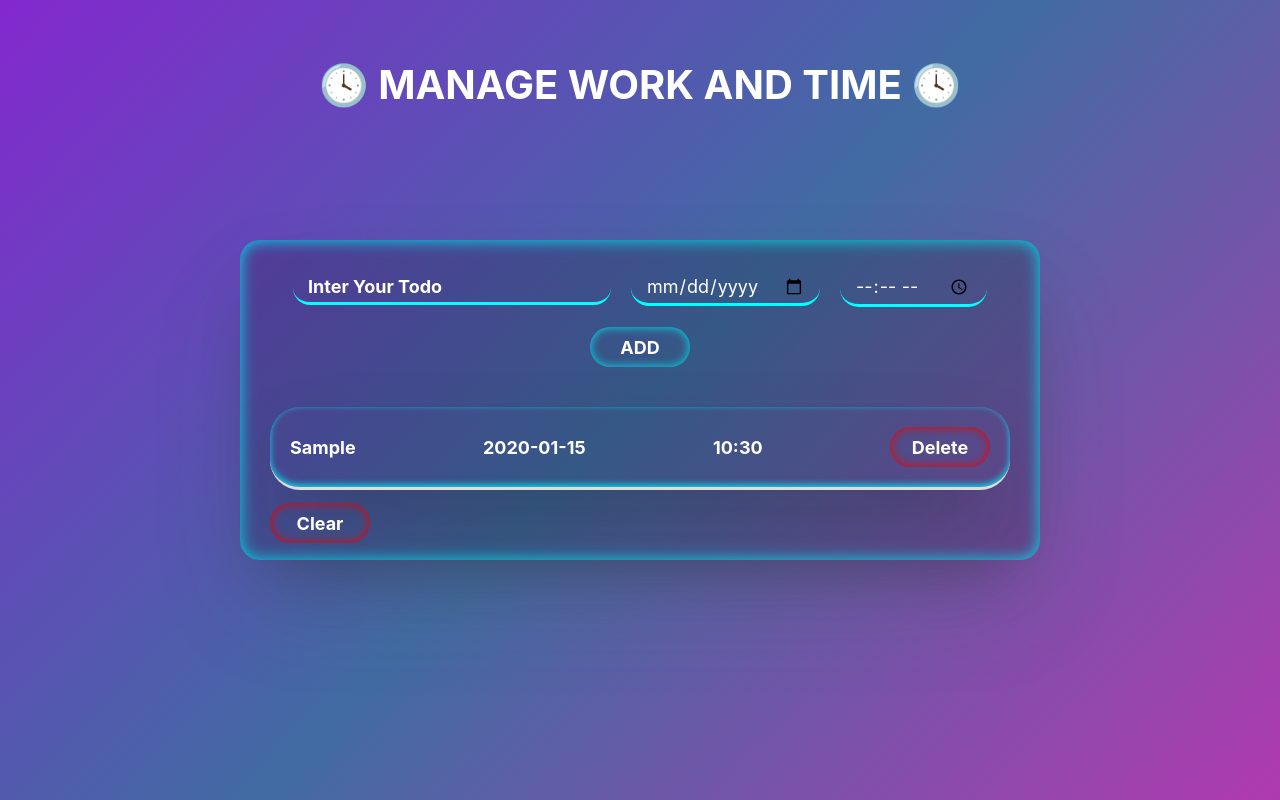
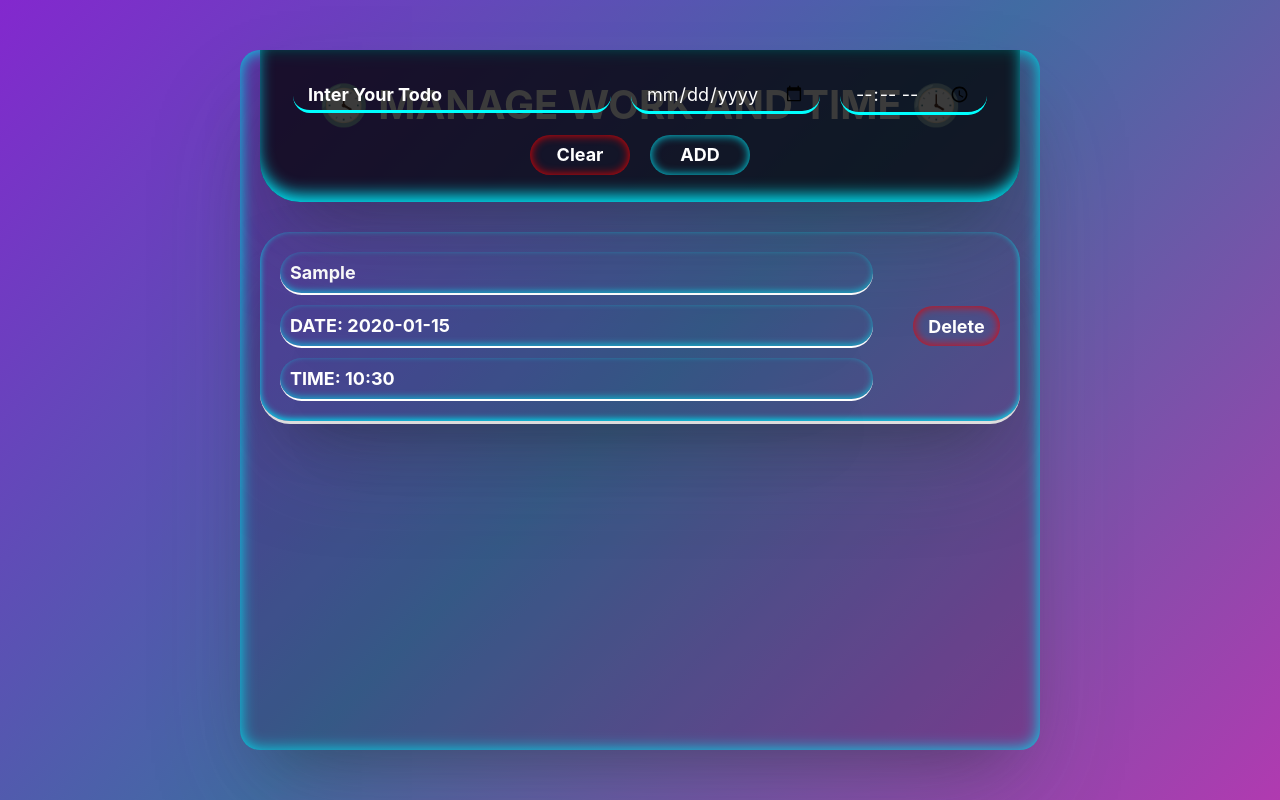
Before and after one commit to mohitanand744/TODO-App-Using-React, a React (Vite) app: page / in a window 1280 px wide. Both pictures are taken after typing "Sample", "2020-01-15", "10:30" into the empty fields and a click on the button "ADD". Built offline with nearby package versions, Linux system fonts and the light colour scheme.

Commit message:
UI Updated

```diff
--- a/src/App.jsx
+++ b/src/App.jsx
@@ -49,7 +49,9 @@ function App() {
           <Input type="text" value={newListData} fun={setNewListData} />
           <Input type="Date" value={newDateData} fun={setNewDateData} />
           <Input type="Time" value={newTimeData} fun={setNewTimeData} />
-
+          {listData.length > 0 && (
+            <Button txt="Clear" color="btn red bottom" fun={addData} />
+          )}
           <Button txt="ADD" color="btn" fun={addData} />
         </div>
 
@@ -57,9 +59,6 @@ function App() {
 
         <Items items={listData} fun={addData} />
 
-        {listData.length > 0 && (
-          <Button txt="Clear" color="btn red bottom" fun={addData} />
-        )}
         {listData.length === 0 && <center>Update Your TODO ✅</center>}
       </div>
     </>
--- a/src/components/Items.jsx
+++ b/src/components/Items.jsx
@@ -6,9 +6,11 @@ export default function Items({ items, fun }) {
       <div className="items-container">
         {items.map((item, index) => (
           <div key={index} className="item">
-            <p>{item.title}</p>
-            <p>{item.date}</p>
-            <p>{item.time}</p>
+            <div className="details">
+              <p>{item.title}</p>
+              <p>DATE: {item.date}</p>
+              <p>TIME: {item.time}</p>
+            </div>
             <Button txt="Delete" color="btn red" fun={fun} index={index} />
           </div>
         ))}
--- a/src/index.css
+++ b/src/index.css
@@ -24,6 +24,7 @@ body {
   max-width: 100%;
   top: 6rem;
   font-size: 4rem;
+  margin: 2rem;
 }
 #root {
   width: 100%;
@@ -36,9 +37,10 @@ body {
   position: relative;
   max-width: 80rem;
   width: 90%;
+  height: 70rem;
   margin: 2rem;
   background: #0000002e;
-  padding: 3rem;
+  padding: 0 2rem;
   overflow-x: hidden;
   overflow-y: scroll;
   border-radius: 2rem;
@@ -65,11 +67,21 @@ body {
 
 .inputContainer {
   width: 100%;
+  height: fit-content;
+  padding: 2.7rem;
+  position: sticky;
+  top: 0;
+  background: #000000b7;
   display: flex;
   justify-content: center;
   align-items: center;
   flex-wrap: wrap;
   gap: 2rem;
+  border-bottom-left-radius: 4rem;
+  border-bottom-right-radius: 4rem;
+  box-shadow: rgba(71, 71, 71, 0.25) 0px 50px 100px -20px,
+    rgba(0, 0, 0, 0.3) 0px 30px 60px -30px,
+    rgb(0, 224, 240) 0px -10px 16px -3px inset;
 }
 
 input {
@@ -112,11 +124,20 @@ input {
     rgb(0, 224, 240) 0px -2px 6px 0px inset;
 
   & p {
-    max-width: 200px;
+    border-bottom: 2px solid #ffff;
+    padding: 1rem;
+    border-radius: 4rem;
+    -webkit-border-radius: 4rem;
+    -moz-border-radius: 4rem;
+    -ms-border-radius: 4rem;
+    -o-border-radius: 4rem;
+    box-shadow: rgba(71, 71, 71, 0.25) 0px 50px 100px -20px,
+      rgba(0, 0, 0, 0.3) 0px 30px 60px -30px,
+      rgba(0, 224, 240, 0.644) 0px -2px 6px 0px inset;
   }
 }
 .items-container {
-  margin: 4rem 0;
+  margin: 3rem 0 8rem 0;
   grid-template-columns: repeat(4, 1fr);
 }
 .btn {
@@ -153,17 +174,20 @@ input {
     rgb(240, 0, 0) 0px 0px 10px 0px inset;
 }
 
-.bottom {
-  position: absolute;
-  bottom: 1.7rem;
-}
-
 center {
   font-size: 2.5rem;
   font-weight: bold;
   color: #fff;
   text-transform: uppercase;
   margin-bottom: 2rem;
+}
+
+.details {
+  width: 100%;
+  display: flex;
+  flex-direction: column;
+  gap: 1rem;
+  padding: 0 4rem 0 0;
 }
 
 @media screen and (width < 768px) {
```
